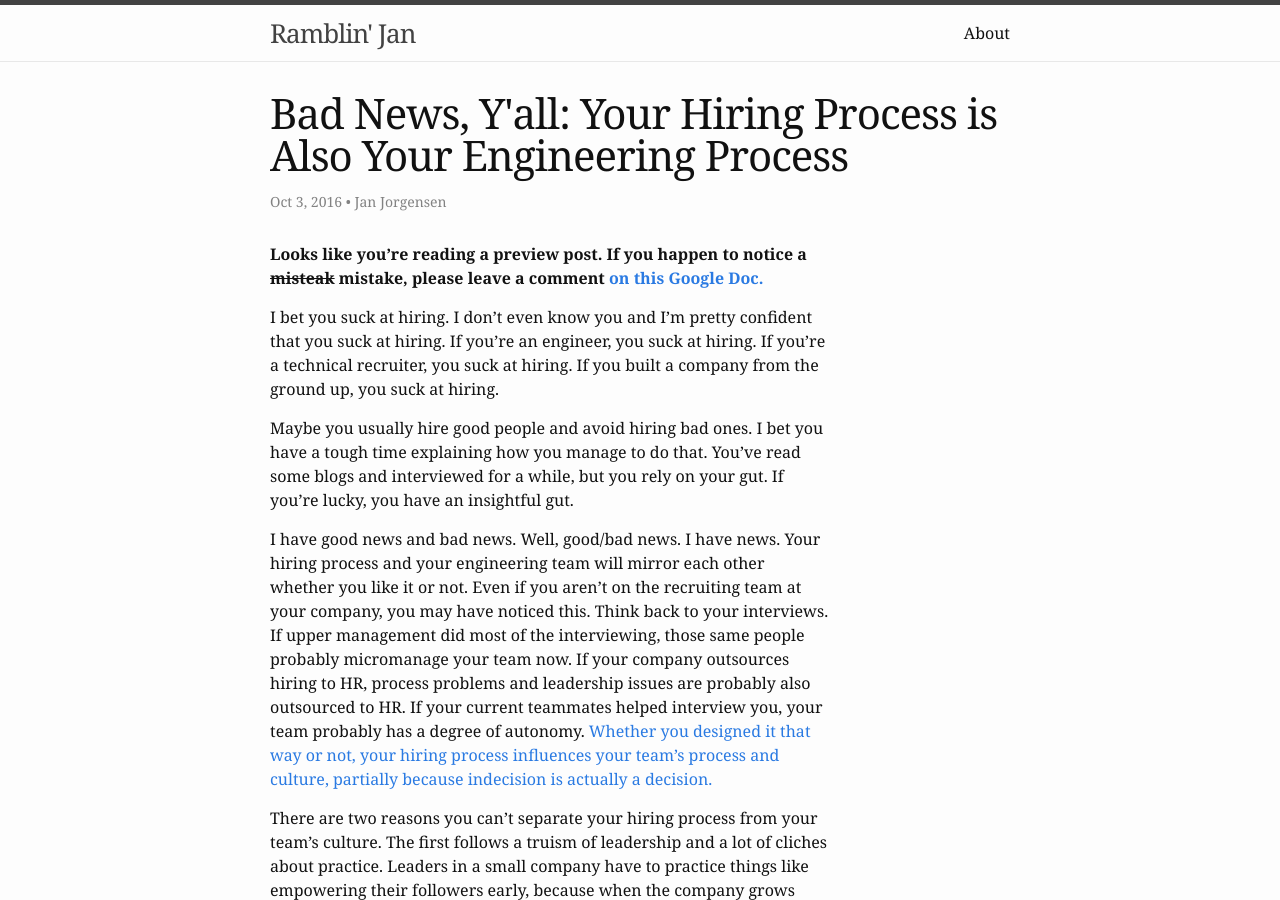
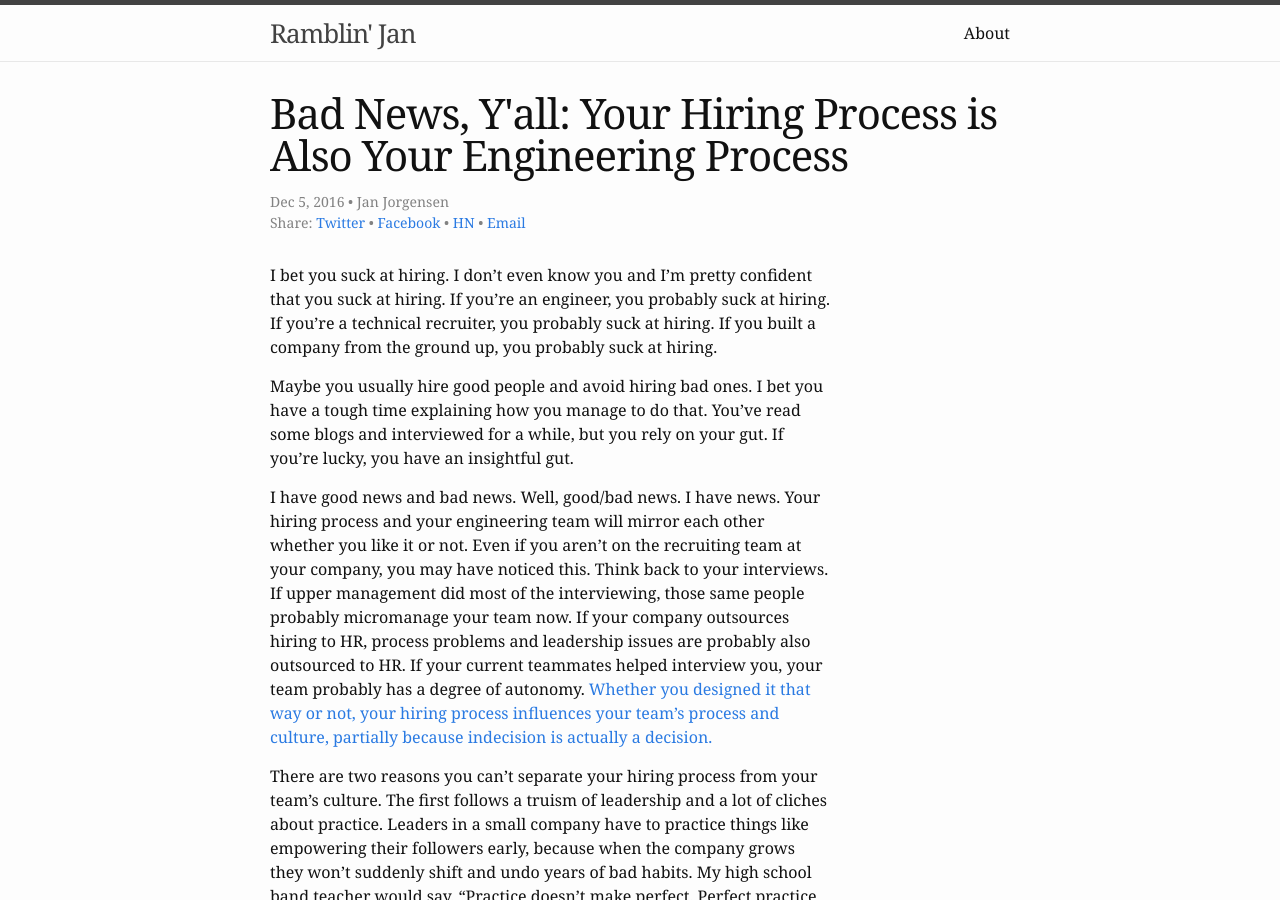
Before and after one commit to ramblinjan/ramblinjan.github.io, a Jekyll site: the page built from _posts/2016-12-05-Your-Hiring-Process-is-your-engineering-process.md, in a window 1280 px wide and 900 px high. Built offline with Jekyll 4.4.1, drawn with Linux system fonts in a browser that asks for light colours; comment, search, counter and statistics services are not loaded.

Commit message:
hiring post

```diff
--- a/_posts/2016-10-03-Your-Hiring-Process-is-your-engineering-process.md
+++ b/_posts/2016-12-05-Your-Hiring-Process-is-your-engineering-process.md
@@ -1,19 +1,15 @@
 ---
 layout: post
-date: 2016-10-03
+date: 2016-12-05
 category: development
 author: Jan Jorgensen
-preview: true
 title: "Bad News, Y'all: Your Hiring Process is Also Your Engineering Process"
 ---
 
-**Looks like you're reading a preview post. If you happen
-to notice a ~~misteak~~ mistake, please leave a comment [on this Google Doc.](https://docs.google.com/document/d/1AjRKQl2MbhyIchz2KRZd2-4py3Btx_a2JvgrO0iD67A/edit?usp=sharing)**
-
 I bet you suck at hiring. I don't even know you and I'm pretty confident that you suck at hiring.
-If you're an engineer, you suck at hiring.
-If you're a technical recruiter, you suck at hiring.
-If you built a company from the ground up, you suck at hiring.
+If you're an engineer, you probably suck at hiring.
+If you're a technical recruiter, you probably suck at hiring.
+If you built a company from the ground up, you probably suck at hiring.
 
 Maybe you usually hire good people and avoid hiring bad ones.
 I bet you have a tough time explaining how you manage to do that.
```
